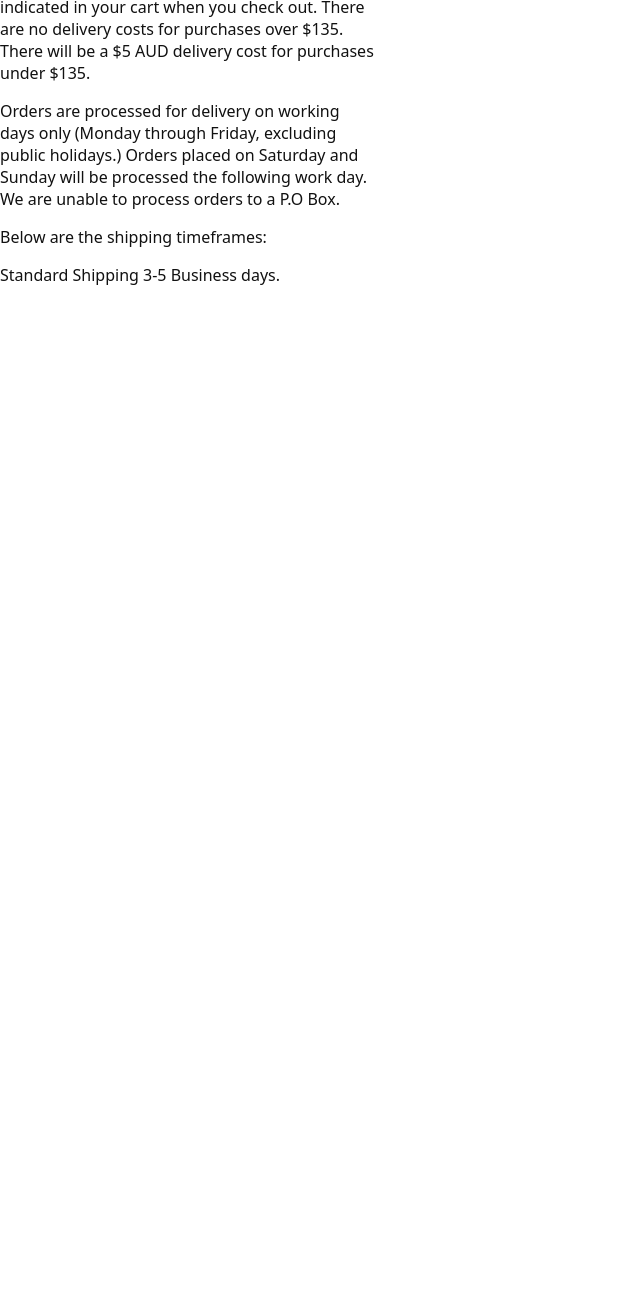
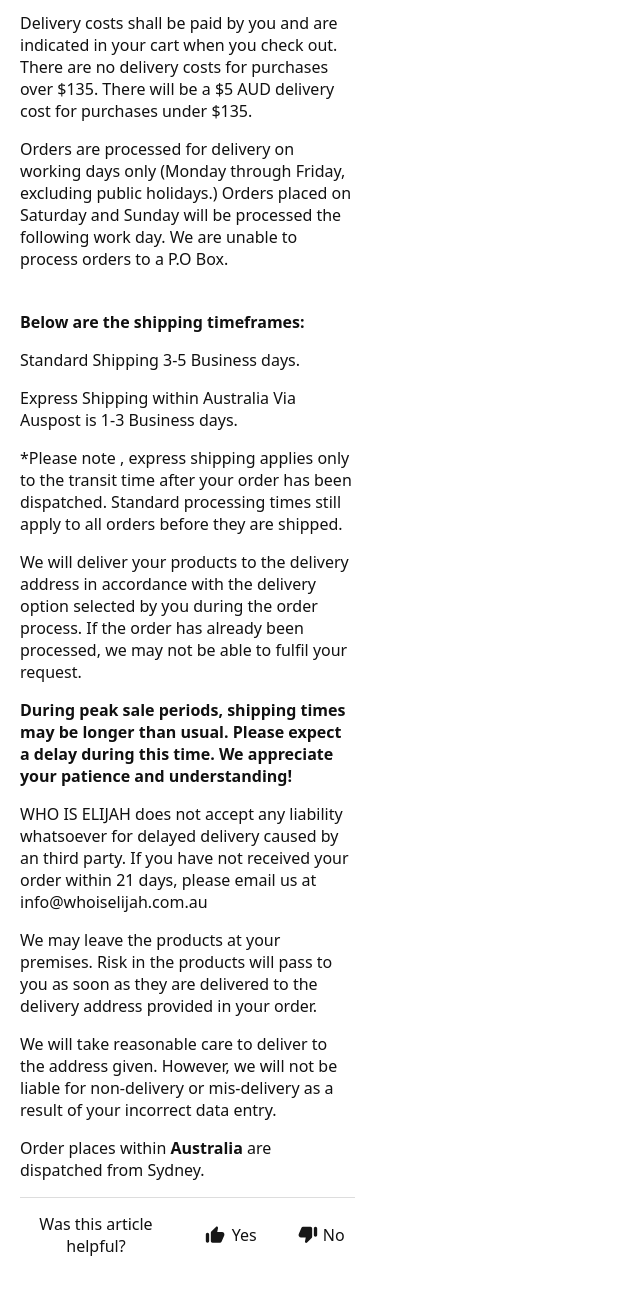
Before and after one commit to izzeddinayyad/LUXURADO, a plain HTML site: page index.html in a window 1280 px wide. Shown: the part 479-1771 px from the top of the page, without its empty margins (0-640 px from the left). Before the commit the page ends 800 px from the top, so only its background shows below. Drawn offline with Linux system fonts and the light colour scheme.

Commit message:
update 29/9

```diff
--- a/index.html
+++ b/index.html
@@ -8,9 +8,11 @@
   </head>
 
   <body>
-    <h3>AFTERPAY & ZIP PAY AVAILABLE</h3>
+
     <!-- header section start -->
     <header class="site-header" role="banner">
+             <h3>AFTERPAY & ZIP PAY AVAILABLE</h3>
+
       <div class="header-row">
         <div class="header-left">
           <button class="icon-btn" aria-label="Open menu">
@@ -208,23 +210,96 @@
     <!-- home section end -->
     <!-- content section start -->
     <div class="content-section">
+      <div class="content">
         <h1>Delivery Rules and Restrictions</h1>
         <span>Updated 7 months ago</span>
         <p>
-        Delivery costs shall be paid by you and are indicated in your cart when
-        you check out. There are no delivery costs for purchases over $135.
-        There will be a $5 AUD delivery cost for purchases under $135.
+          Delivery costs shall be paid by you and are indicated in your cart
+          when you check out. There are no delivery costs for purchases over
+          $135. There will be a $5 AUD delivery cost for purchases under $135.
         </p>
         <p>
           Orders are processed for delivery on working days only (Monday through
-        Friday, excluding public holidays.) Orders placed on Saturday and Sunday
-        will be processed the following work day. We are unable to process
-        orders to a P.O Box.
+          Friday, excluding public holidays.) Orders placed on Saturday and
+          Sunday will be processed the following work day. We are unable to
+          process orders to a P.O Box.
         </p>
-      <p>Below are the shipping timeframes:</p>
+        <p class="bold-text"><strong>Below are the shipping timeframes:</strong></p>
         <p>Standard Shipping 3-5 Business days.</p>
-      <p></p>
-
+        <p>
+          Express Shipping within Australia Via Auspost is 1-3 Business days.
+        </p>
+        <p>
+          *Please note , express shipping applies only to the transit time after
+          your order has been dispatched. Standard processing times still apply
+          to all orders before they are shipped.
+        </p>
+        <p>
+          We will deliver your products to the delivery address in accordance
+          with the delivery option selected by you during the order process. If
+          the order has already been processed, we may not be able to fulfil
+          your request.
+        </p>
+        <p>
+          <strong
+            >During peak sale periods, shipping times may be longer than usual.
+            Please expect a delay during this time. We appreciate your patience
+            and understanding!</strong
+          >
+        </p>
+        <p>
+          WHO IS ELIJAH does not accept any liability whatsoever for delayed
+          delivery caused by an third party. If you have not received your order
+          within 21 days, please email us at info@whoiselijah.com.au
+        </p>
+        <p>
+          We may leave the products at your premises. Risk in the products will
+          pass to you as soon as they are delivered to the delivery address
+          provided in your order.
+        </p>
+        <p>
+          We will take reasonable care to deliver to the address given. However,
+          we will not be liable for non-delivery or mis-delivery as a result of
+          your incorrect data entry.
+        </p>
+        <p>
+          Order places within <strong>Australia</strong> are dispatched from
+          Sydney.
+        </p>
+      </div>
+      <div class="liked-section">
+        <span>Was this article helpful? </span>
+        <div class="like">
+          <svg
+            xmlns="http://www.w3.org/2000/svg"
+            width="21"
+            height="18"
+            viewBox="0 0 21 18"
+            fill="none"
+          >
+            <path
+              d="M11.9281 0.946459L7.31146 5.56312C7.00313 5.87146 6.82813 6.29646 6.82813 6.73812V15.0631C6.82813 15.9798 7.57813 16.7298 8.49479 16.7298H15.9948C16.6614 16.7298 17.2614 16.3298 17.5281 15.7215L20.2448 9.37979C20.9448 7.72979 19.7364 5.89646 17.9448 5.89646H13.2364L14.0281 2.07979C14.1114 1.66312 13.9864 1.23812 13.6864 0.938126C13.1948 0.454792 12.4114 0.454792 11.9281 0.946459ZM3.49479 16.7298C4.41146 16.7298 5.16146 15.9798 5.16146 15.0631V8.39646C5.16146 7.47979 4.41146 6.72979 3.49479 6.72979C2.57813 6.72979 1.82812 7.47979 1.82812 8.39646V15.0631C1.82812 15.9798 2.57813 16.7298 3.49479 16.7298Z"
+              fill="#161616"
+            />
+          </svg>
+          <span>Yes</span>
+        </div>
+        <div class="dislike">
+          <svg
+            xmlns="http://www.w3.org/2000/svg"
+            width="21"
+            height="18"
+            viewBox="0 0 21 18"
+            fill="none"
+          >
+            <path
+              d="M10.0687 16.5133L14.6771 11.8967C14.9854 11.5883 15.1604 11.1633 15.1604 10.7217V2.39665C15.1604 1.47998 14.4104 0.72998 13.4937 0.72998H6.00203C5.33536 0.72998 4.73536 1.12998 4.47703 1.73831L1.76037 8.07998C1.05203 9.72998 2.26036 11.5633 4.05203 11.5633H8.76036L7.9687 15.38C7.88536 15.7967 8.01036 16.2217 8.31036 16.5217C8.80203 17.005 9.58536 17.005 10.0687 16.5133ZM18.5021 0.72998C17.5854 0.72998 16.8354 1.47998 16.8354 2.39665V9.06331C16.8354 9.97998 17.5854 10.73 18.5021 10.73C19.4187 10.73 20.1687 9.97998 20.1687 9.06331V2.39665C20.1687 1.47998 19.4187 0.72998 18.5021 0.72998Z"
+              fill="#161616"
+            />
+          </svg>
+          <span>No</span>
+        </div>
+      </div>
     </div>
   </body>
 </html>
--- a/style.css
+++ b/style.css
@@ -11,6 +11,7 @@ html, body {
   --color-accent: #0a84ff;
   --color-gray01: #AFAFAF;
   --color-gray02: #DDD;
+  --color-gray03: #6A6A6A;
 }
 
 
@@ -32,6 +33,7 @@ body {
 @media (min-width: 375px) {
   body{
     max-width: 375px;
+    padding-top: 60px;
   }
   h3 {
     margin: 0;
@@ -42,9 +44,17 @@ body {
     padding: 15px;
     width: 100%;
   }
+  header{
+    position: fixed;
+    top: 0;
+    left: 0;
+    z-index: 1000;
+    width: 100%;
+  }
   .site-header {
     background: var(--color-bg);
     width: 100%;
+    /* position: static; */
 
   }
   .header-row {
@@ -167,5 +177,46 @@ body {
     padding: 7.5px 10px;
     padding-left: 35px;
   }
+  .content-section{
+    margin: 20px;
+        /* padding:  20px; */
 
+  }
+  .content{
+
+    border-bottom: 1px solid var(--color-gray02);
+
+  }
+  .content h1{
+    font-size: 45px;
+    color: #000;
+    margin-bottom: 0;
+  }
+  .content span{
+    color: var(--color-gray03);
+    font-size: 18px;
+  }
+  .content p {
+    /* width: auto; */
+    margin-top: 15px;
+    font-size: 16px;
+  }
+  .content p.bold-text{
+    padding-top: 25px;
+    margin-top: 10px;
+  }
+  .liked-section{
+    display: flex;
+    justify-content: space-between;
+    padding: 15px;
+  }
+  .liked-section span{
+    width: 40%;
+    text-align: center;
+  }
+  .like,.dislike{
+    display: flex;
+    justify-content: space-between;
+    align-items: center;
+  }
 }
```
Lines whose indentation alone changed are shown as unchanged.
